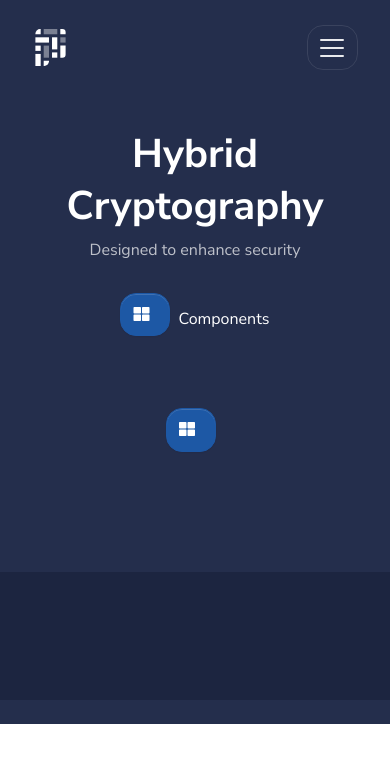
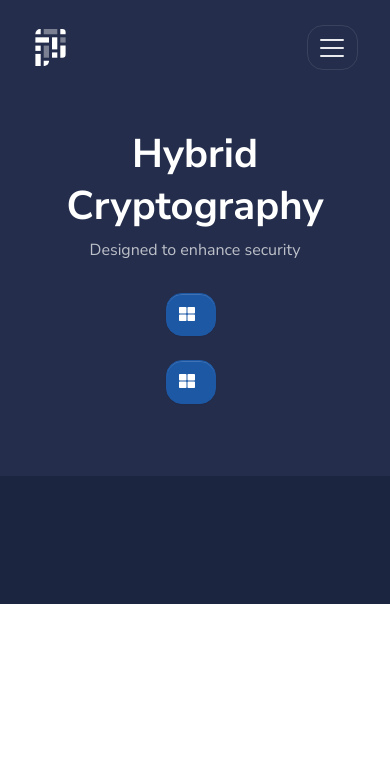
Before and after one commit to sanskarsinghai/Hybrid-Cryptography, a Flask app: page / in a window 390 px wide. Shown: the top 771 px of the page. Run offline with Flask 2, Linux system fonts and the light colour scheme; the visitor is signed in with stand-in values (Sample User, id 1); parts of the project's set-up code (start-up, migrations or seed data) failed here and were passed over; some libraries are stand-ins or nearby versions.

Commit message:
correcting css

```diff
--- a/templates/accounts/register.html
+++ b/templates/accounts/register.html
@@ -117,7 +117,9 @@
                                         <!-- End of Form -->
                                         <div class="d-flex justify-content-between align-items-center mb-4">
                                             <div class="form-check mb-0">
-
+                                                <label class="form-check-label mb-0" for="remember">
+                                                    Already have an account?
+                                                  </label>
                                             </div>
                                             <div><a href="/login" class="text-right"><b>Login</b></a></div>
                                         </div>
--- a/templates/home/index.html
+++ b/templates/home/index.html
@@ -75,7 +75,7 @@
             <div class="container">
                 <div class="row">
                     <div class="col-12 text-center">
-                        <div class="bootstrap-big-icon d-none d-lg-block">
+                        <!-- <div class="bootstrap-big-icon d-none d-lg-block">
                             <svg xmlns="http://www.w3.org/2000/svg" width="700" height="622" class="d-block my-1"
                                 viewBox="0 0 118 94" role="img">
                                 <title>Bootstrap</title>
@@ -83,7 +83,8 @@
                                     d="M24.509 0c-6.733 0-11.715 5.893-11.492 12.284.214 6.14-.064 14.092-2.066 20.577C8.943 39.365 5.547 43.485 0 44.014v5.972c5.547.529 8.943 4.649 10.951 11.153 2.002 6.485 2.28 14.437 2.066 20.577C12.794 88.106 17.776 94 24.51 94H93.5c6.733 0 11.714-5.893 11.491-12.284-.214-6.14.064-14.092 2.066-20.577 2.009-6.504 5.396-10.624 10.943-11.153v-5.972c-5.547-.529-8.934-4.649-10.943-11.153-2.002-6.484-2.28-14.437-2.066-20.577C105.214 5.894 100.233 0 93.5 0H24.508zM80 57.863C80 66.663 73.436 72 62.543 72H44a2 2 0 01-2-2V24a2 2 0 012-2h18.437c9.083 0 15.044 4.92 15.044 12.474 0 5.302-4.01 10.049-9.119 10.88v.277C75.317 46.394 80 51.21 80 57.863zM60.521 28.34H49.948v14.934h8.905c6.884 0 10.68-2.772 10.68-7.727 0-4.643-3.264-7.207-9.012-7.207zM49.948 49.2v16.458H60.91c7.167 0 10.964-2.876 10.964-8.281 0-5.406-3.903-8.178-11.425-8.178H49.948z"
                                     fill="currentColor"></path>
                             </svg>
-                        </div>
+                        </div> -->
+
                         <h1 class="fw-bolder display-2">
                             Hybrid Cryptography
                         </h1>
@@ -91,13 +92,15 @@
                             Designed to enhance security
                         </h2>
                         <!-- Button Modal -->
-                        <div class="d-flex justify-content-center align-items-center mb-5">
-                            <a href="#components" class="btn btn-tertiary mb-3 mt-2 me-2 me-md-3 animate-up-2"><span
-                                    class="fas fa-th-large me-2"></span> <a href = "/encryption" class="d-none d-md-inline">Encryption
-                                    </a> <span class="d-md-none">Components</span></a>
-                        </div>
-                        <div class="d-flex justify-content-center align-items-center mb-5">
-                            <a href="#components" class="btn btn-tertiary mb-3 mt-2 me-2 me-md-3 animate-up-2"><span
+                        <div class="d-flex justify-content-center align-items-center">
+                            <a href="/encryption" class="btn btn-tertiary mb-3 mt-2 me-2 me-md-3 animate-up-2">
+                                <span class="fas fa-th-large me-2">
+                                    <a href = "/encryption" class="d-none d-md-inline">Encryption</a>
+                                </span>
+                                </a>
+                        </div>
+                        <div class="d-flex justify-content-center align-items-center">
+                            <a href="/decryption" class="btn btn-tertiary mb-3 mt-2 me-2 me-md-3 animate-up-2"><span
                                     class="fas fa-th-large me-2"></span> <a href="/decryption" class="d-none d-md-inline">Decryption
                                     </span> <span class="d-md-none">Components</span></a>
                         </div>
@@ -2749,9 +2752,10 @@
 
     <!-- </main> -->
 
+
+    <!-- {% include 'includes/scripts.html' %} -->
+
     {% include 'includes/footer.html' %}
-
-    <!-- {% include 'includes/scripts.html' %} -->
 
 </body>
 </html>
--- a/templates/includes/navigation.html
+++ b/templates/includes/navigation.html
@@ -2,7 +2,7 @@
     <header class="header-global">
         <nav id="navbar-main" aria-label="Primary navigation" class="navbar navbar-main navbar-expand-lg navbar-theme-primary headroom navbar-dark">
             <div class="container position-relative">
-                <a class="navbar-brand me-lg-5" href="./index.html">
+                <a class="navbar-brand me-lg-5" href="/home">
                     <img class="navbar-brand-dark" src="/static/assets/img/brand/light.svg" alt="Logo light">
                     <img class="navbar-brand-light" src="/static/assets/img/brand/dark.svg" alt="Logo dark">
                 </a>
@@ -10,7 +10,7 @@
                     <div class="navbar-collapse-header">
                         <div class="row">
                             <div class="col-6 collapse-brand">
-                                <a href="./index.html">
+                                <a href="/home">
                                     <img src="/static/assets/img/brand/dark.svg" alt="Themesberg logo">
                                 </a>
                             </div>
```
